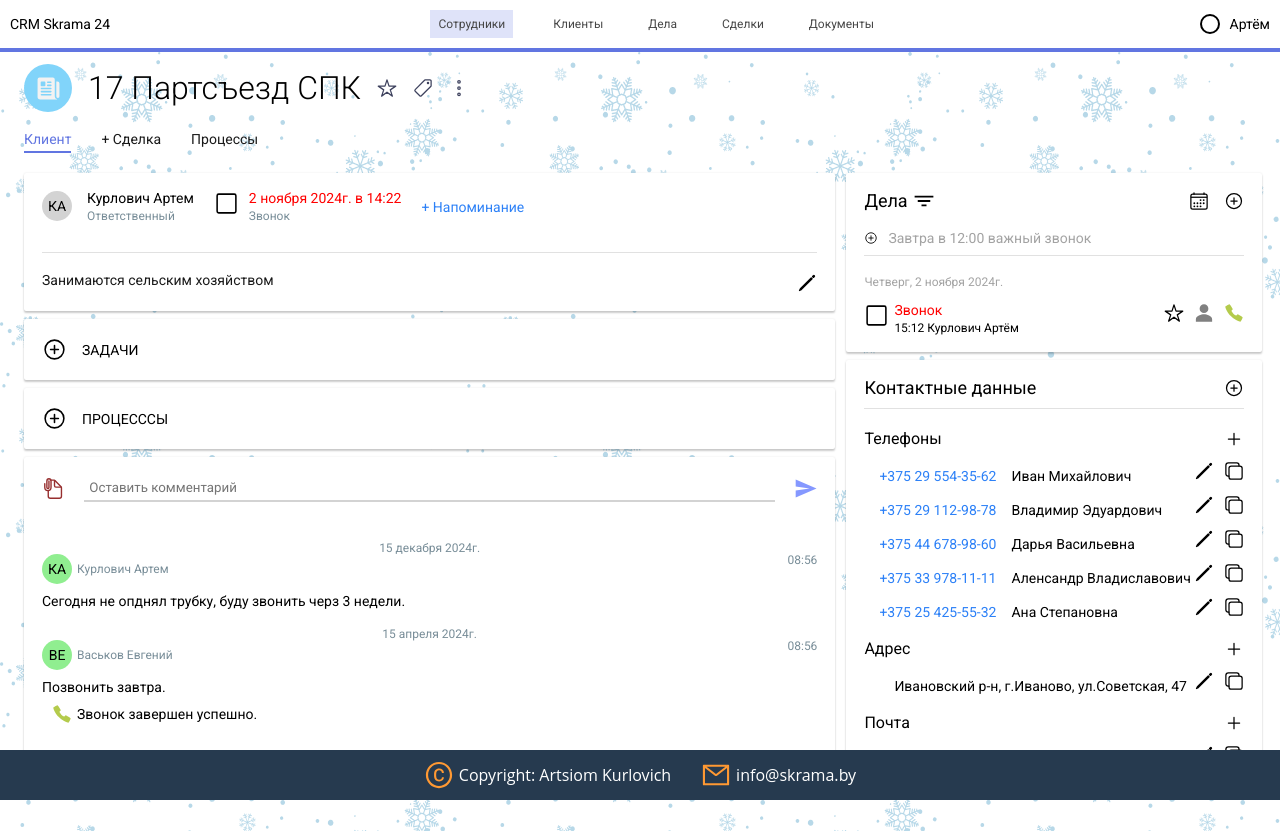
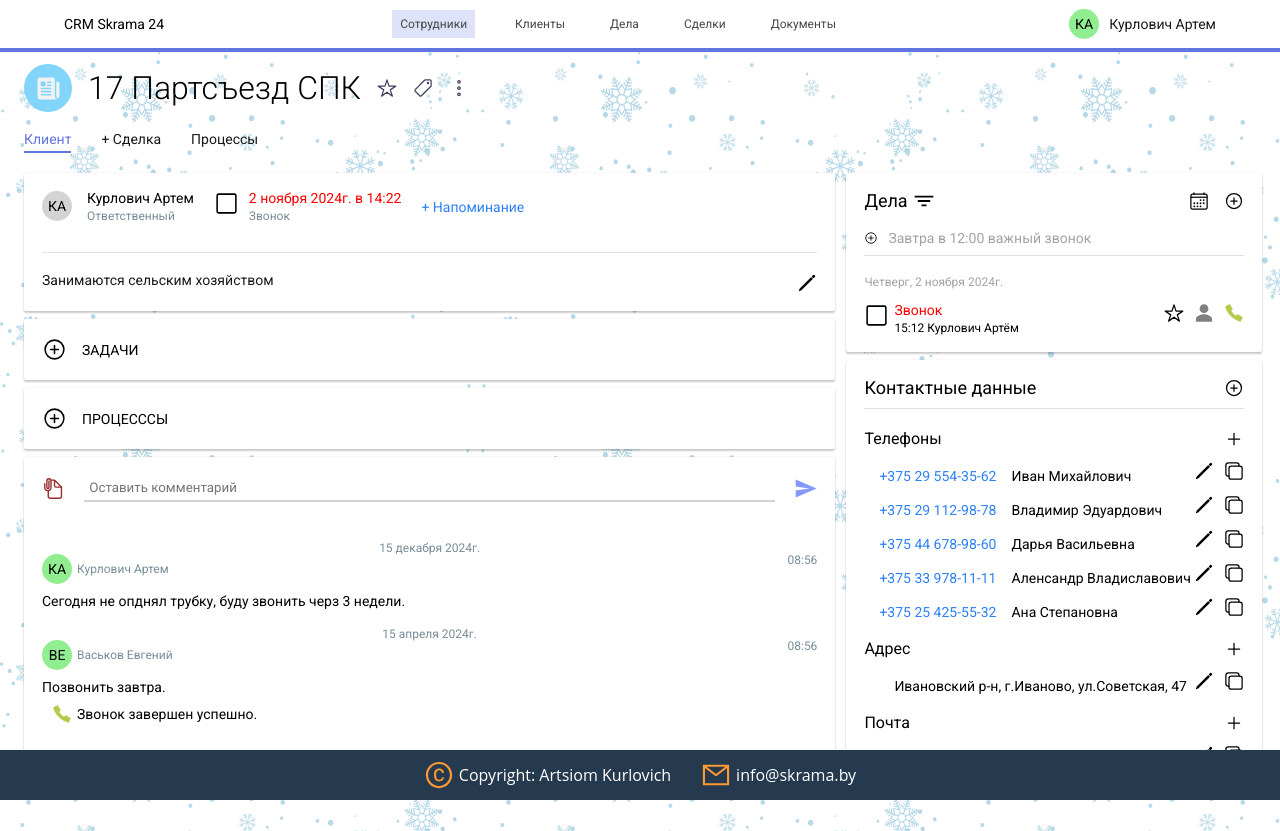
Before and after one commit to akurlovich/CRM-client, a React (Create React App) app: page / in a window 1280 px wide. Built offline with nearby package versions, Linux system fonts and the light colour scheme; no server answers.

Commit message:
feat: user default logo in header

```diff
--- a/src/components/Header/Header.tsx
+++ b/src/components/Header/Header.tsx
@@ -47,12 +47,14 @@ export const Header: FC = () => {
           </ul> */}
         </nav>
         <div className="header__user">
-          <div className="logo">
+          <span>КА</span>
+          <span>Курлович Артем</span>
+          {/* <div className="logo">
 
           </div>
           <div className="name">
             Артём
-          </div>
+          </div> */}
         </div>
       </div>
     </header>
--- a/src/components/Header/header.scss
+++ b/src/components/Header/header.scss
@@ -1,7 +1,7 @@
 .header {
   width: 100%;
   max-width: 1950px;
-  padding: 0 10px;
+  padding: 0 5%;
   border-bottom: 4px solid rgb(97, 117, 225);
 
   &__wrapper {
@@ -60,15 +60,33 @@
     align-items: center;
     gap: 10px;
 
-    & > .logo {
-      width: 20px;
-      height: 20px;
-      border: 2px solid black;
-      border-radius: 50%;
+    & span:nth-child(1) {
+      width: 30px;
+      height: 30px;
+      border-radius: 100%;
+      background-color: lightgreen;
+      display: flex;
+      align-items: center;
+      text-align: center;
+      justify-content: center;
     }
 
-    & > .name {
+    & span:nth-child(2) {
+      // color: var(--text-color-secondary-light);
+      // font-size: 12px;
+      color: var(--text-color-default);
+      cursor: pointer;
+    }
 
-    }
+    // & > .logo {
+    //   width: 20px;
+    //   height: 20px;
+    //   border: 2px solid black;
+    //   border-radius: 50%;
+    // }
+
+    // & > .name {
+
+    // }
   }
 }
```
Also changed, not shown: src/components/CompanyPage/company.scss (indentation only).
